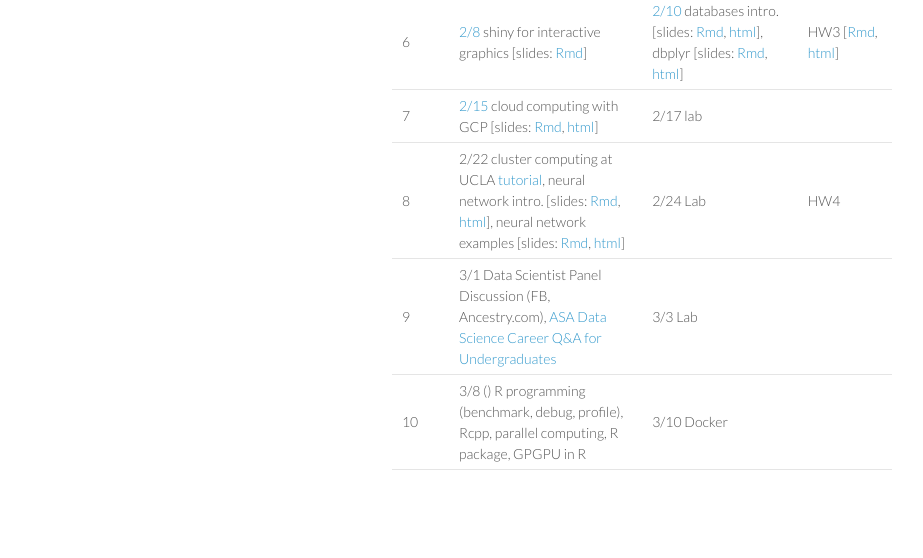
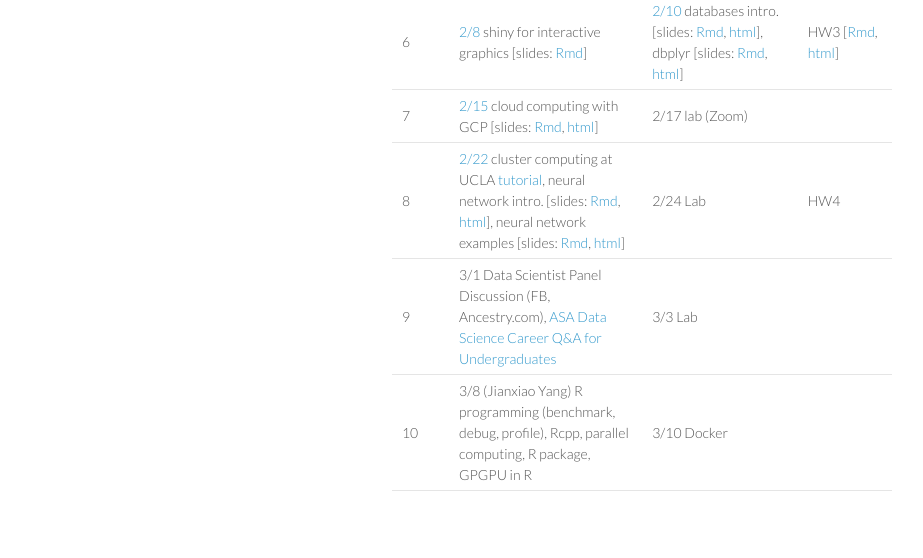
Before and after one commit to ucla-biostat-203b/2022winter, a Jekyll site: the page built from schedule/schedule.md, in a window 1280 px wide. Shown: the part 1242-1800 px from the top of the page, without its empty margins (178-1101 px from the left). Built offline with Jekyll 4.4.1, drawn with Linux system fonts in a browser that asks for light colours.

Commit message:
announcement for 2/22 class

```diff
--- a/schedule/schedule.md
+++ b/schedule/schedule.md
@@ -37,7 +37,7 @@ Recommended readings:
 | 4 | [1/25](http://ucla-biostat-203b.github.io/2022winter/biostat203bwinter2022/2022/01/25/week4-day1.html) data transformation with dplyr \[slides: [Rmd](https://raw.githubusercontent.com/ucla-biostat-203b/2022winter/main/slides/07-dplyr/dplyr.Rmd), [html](../slides/07-dplyr/dplyr.html)\], date and time \[slides: [Rmd](https://raw.githubusercontent.com/ucla-biostat-203b/2022winter/main/slides/08-datetime/datetime.Rmd), [html](../slides/08-datetime/datetime.html)\] | 1/27 Lab | |
 | 5 | [2/1](http://ucla-biostat-203b.github.io/2022winter/biostat203bwinter2022/2022/02/01/week5-day1.html) strings and regex \[slides: [Rmd](https://raw.githubusercontent.com/ucla-biostat-203b/2022winter/main/slides/09-strings/stringr.Rmd), [html](../slides/09-strings/stringr.html)\], web scraping \[slides: [Rmd](https://raw.githubusercontent.com/ucla-biostat-203b/2022winter/main/slides/10-scraping/scraping.Rmd), [html](../slides/10-scraping/scraping.html)\] | [2/3](http://ucla-biostat-203b.github.io/2022winter/biostat203bwinter2022/2022/02/03/week5-day2.html) Lab | |
 | 6 | [2/8](http://ucla-biostat-203b.github.io/2022winter/biostat203bwinter2022/2022/02/08/week6-day1.html) shiny for interactive graphics \[slides: [Rmd](https://raw.githubusercontent.com/ucla-biostat-203b/2022winter/main/slides/11-shiny/shiny.Rmd)\] | [2/10](http://ucla-biostat-203b.github.io/2022winter/biostat203bwinter2022/2022/02/10/week6-day2.html)  databases intro. \[slides: [Rmd](https://raw.githubusercontent.com/ucla-biostat-203b/2022winter/main/slides/12-dbplyr/dbintro.Rmd), [html](../slides/12-dbplyr/dbintro.html)\], dbplyr \[slides: [Rmd](https://raw.githubusercontent.com/ucla-biostat-203b/2022winter/main/slides/12-dbplyr/dbplyr.Rmd), [html](../slides/12-dbplyr/dbplyr.html)\] | HW3 \[[Rmd](https://github.com/ucla-biostat-203b/2022winter/raw/main/hw/hw3/hw3.Rmd), [html](../hw/hw3/hw3.html)\] |
-| 7 | [2/15](http://ucla-biostat-203b.github.io/2022winter/biostat203bwinter2022/2022/02/15/week7-day1.html) cloud computing with GCP \[slides: [Rmd](https://raw.githubusercontent.com/ucla-biostat-203b/2022winter/main/slides/13-gcp/gcp.Rmd), [html](../slides/13-gcp/gcp.html)\] | 2/17 lab | |
-| 8 | 2/22 cluster computing at UCLA [tutorial](https://github.com/chris-german/Hoffman2Tutorials), neural network intro. \[slides: [Rmd](https://raw.githubusercontent.com/ucla-biostat-203b/2022winter/main/slides/15-nn/nn1.Rmd), [html](../slides/15-nn/nn1.html)\], neural network examples \[slides: [Rmd](https://raw.githubusercontent.com/ucla-biostat-203b/2022winter/main/slides/15-nn/nn2.Rmd), [html](../slides/15-nn/nn2.html)\] | 2/24 Lab | HW4 |
+| 7 | [2/15](http://ucla-biostat-203b.github.io/2022winter/biostat203bwinter2022/2022/02/15/week7-day1.html) cloud computing with GCP \[slides: [Rmd](https://raw.githubusercontent.com/ucla-biostat-203b/2022winter/main/slides/13-gcp/gcp.Rmd), [html](../slides/13-gcp/gcp.html)\] | 2/17 lab (Zoom) | |
+| 8 | [2/22](http://ucla-biostat-203b.github.io/2022winter/biostat203bwinter2022/2022/02/22/week8-day1.html) cluster computing at UCLA [tutorial](https://github.com/chris-german/Hoffman2Tutorials), neural network intro. \[slides: [Rmd](https://raw.githubusercontent.com/ucla-biostat-203b/2022winter/main/slides/15-nn/nn1.Rmd), [html](../slides/15-nn/nn1.html)\], neural network examples \[slides: [Rmd](https://raw.githubusercontent.com/ucla-biostat-203b/2022winter/main/slides/15-nn/nn2.Rmd), [html](../slides/15-nn/nn2.html)\] | 2/24 Lab  | HW4 |
 | 9 | 3/1 Data Scientist Panel Discussion (FB, Ancestry.com), [ASA Data Science Career Q&A for Undergraduates](https://www.youtube.com/watch?v=Nd3fvAILfMk) | 3/3 Lab | |
-| 10 | 3/8 () R programming (benchmark, debug, profile), Rcpp, parallel computing, R package, GPGPU in R | 3/10 Docker | |
+| 10 | 3/8 (Jianxiao Yang) R programming (benchmark, debug, profile), Rcpp, parallel computing, R package, GPGPU in R | 3/10 Docker | |
```
Also changed, not shown: _posts/2022-02-22-week8-day1.md (added, +19 -0 lines).
